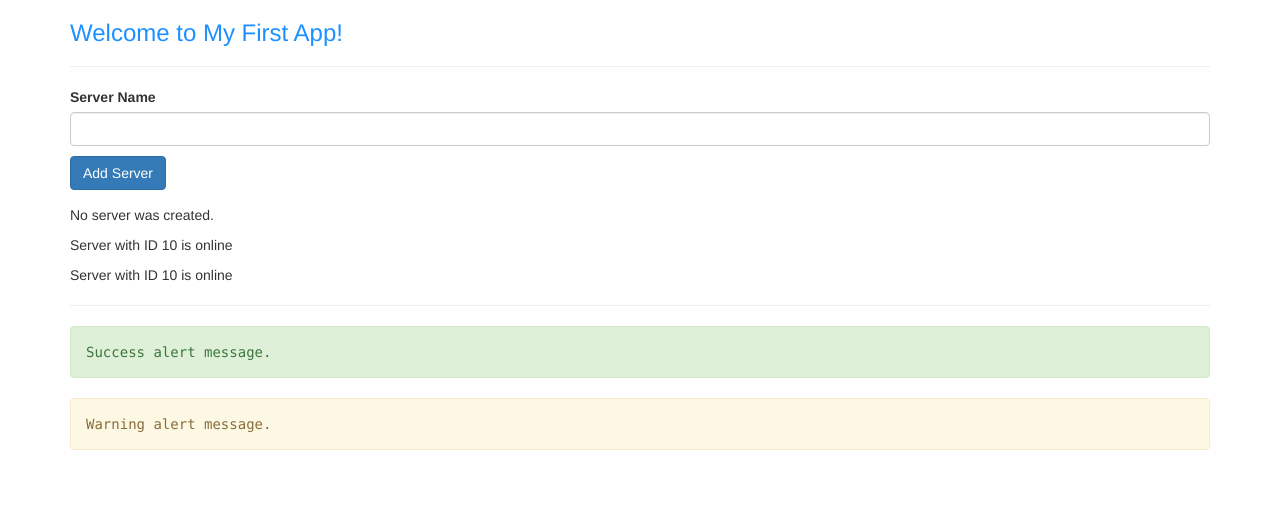
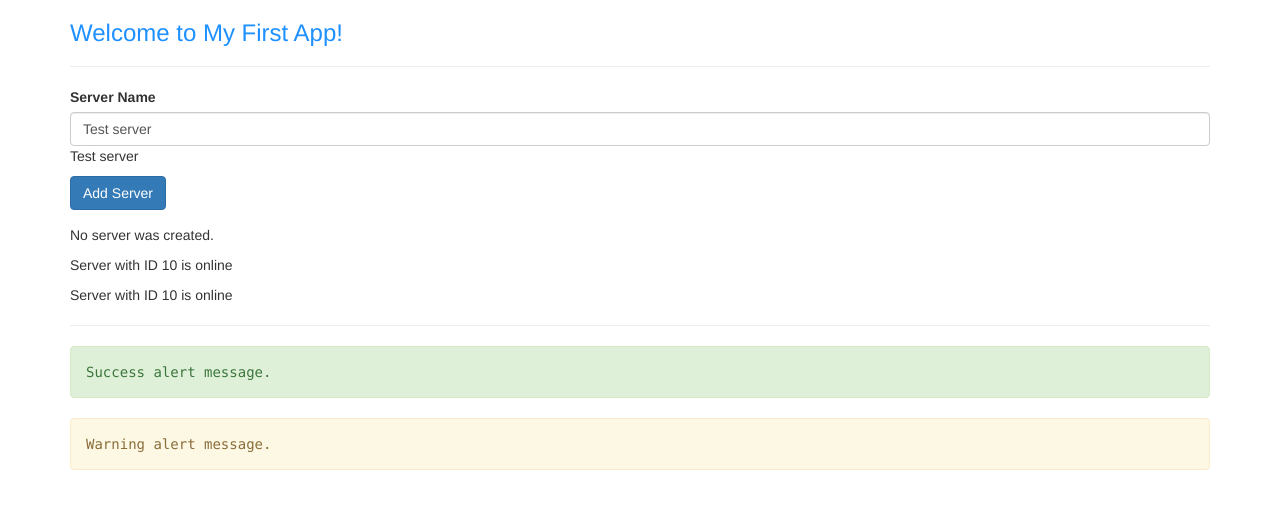
Before and after one commit to raime910/Angular4-Lesson, an Angular app in the folder my-first-app/: page / in a window 1280 px wide. Shown: the top 508 px of the page. Built offline with nearby package versions, Linux system fonts and the light colour scheme.

Commit message:
2 way data binding example using [(ngModel)]

```diff
--- a/my-first-app/src/app/servers/servers.component.html
+++ b/my-first-app/src/app/servers/servers.component.html
@@ -2,10 +2,14 @@
   <div class="col-lg-12 form-group">
     <label>Server Name</label>
     <br />
+    <!--<input-->
+      <!--type="text"-->
+      <!--class="form-control"-->
+      <!--(input)="onUpdateServerName($event)"/>-->
     <input
       type="text"
       class="form-control"
-      (input)="onUpdateServerName($event)"/>
+      [(ngModel)]="serverName"/>
     <p>{{ serverName }}</p>
     <button
       class="btn btn-primary"
--- a/my-first-app/src/app/servers/servers.component.ts
+++ b/my-first-app/src/app/servers/servers.component.ts
@@ -14,7 +14,7 @@ import { Component, OnInit } from '@angular/core';
 export class ServersComponent implements OnInit {
   allowNewServer = false;
   serverCreationStatus = 'No server was created.';
-  serverName = '';
+  serverName = 'Test server';
 
   constructor() {
     setTimeout(() => {
@@ -29,7 +29,7 @@ export class ServersComponent implements OnInit {
     this.serverCreationStatus = 'Server was created!';
   }
 
-  onUpdateServerName(event: any) {
-    this.serverName = (<HTMLInputElement>event.target).value;
-  }
+  // onUpdateServerName(event: any) {
+  //   this.serverName = (<HTMLInputElement>event.target).value;
+  // }
 }
```
